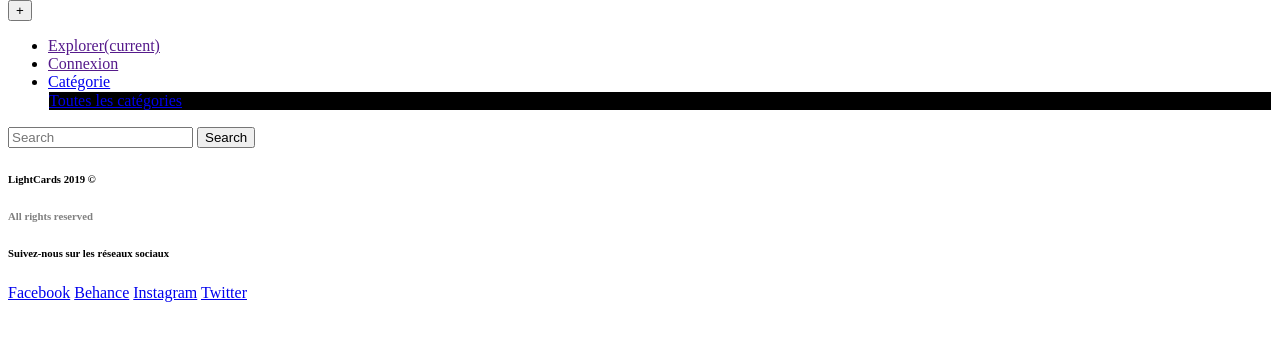
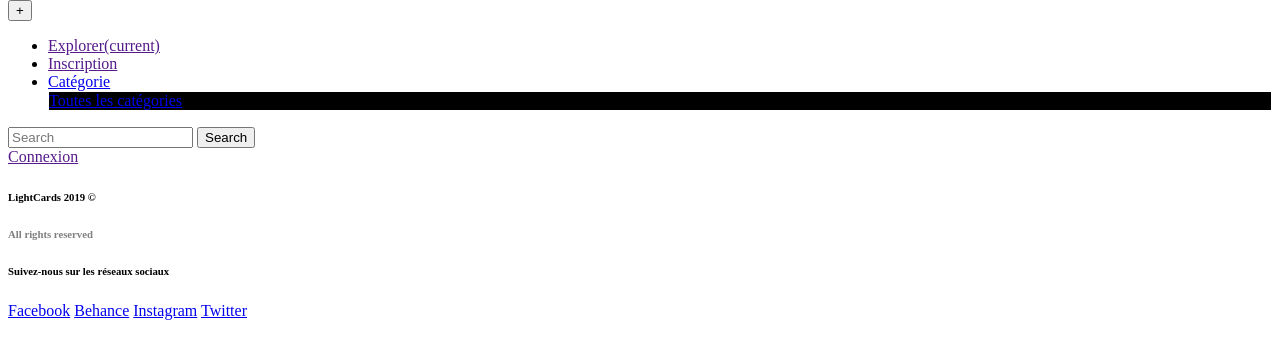
Before and after one commit to Toons-dev/lightCard, a PHP site: template public/views/template.php in a window 1280 px wide. Shown: the part 26-385 px from the top of the page. Run offline with PHP 8.4, Linux system fonts and the light colour scheme; the template is opened without the code that fills it, so the values that code supplies are empty; some libraries are stand-ins or nearby versions.

Commit message:
Update template.php

```diff
--- a/public/views/template.php
+++ b/public/views/template.php
@@ -33,7 +33,7 @@
                                 <a class="astyle nav-link" href="<?= url('explorer') ?>">Explorer<span class="sr-only">(current)</span></a>
                             </li>
                             <li class="nav-item">
-                                <a class="astyle nav-link" href="<?= url('connexion') ?>">Connexion</a>
+                                <a class="astyle nav-link" href="<?= url('connexion') ?>">Inscription</a>
                             </li>
                             <li class="nav-item dropdown">
                                 <a class="astyle nav-link dropdown-toggle" href="#" id="navbarDropdown" role="button" data-toggle="dropdown" aria-haspopup="true" aria-expanded="false">Catégorie</a>
@@ -55,6 +55,8 @@
                         <?php if(isset($_SESSION['usr_connexion'])): ?>
                             <a class="connect" href="<?= url('userhome') ?>">Compte</a>
                             <a class="connect" href="<?= url('logout') ?>">Me Déconnecter</a>
+                        <?php else : ?>
+                            <a class="connect" href="<?= url('login') ?>">Connexion</a>
                         <?php endif; ?>
                     </div>
                 </nav>
```
